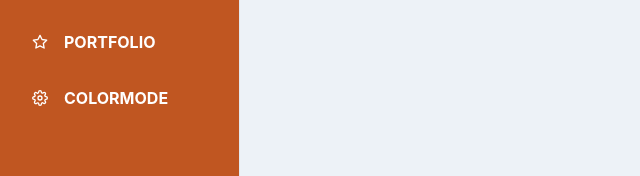
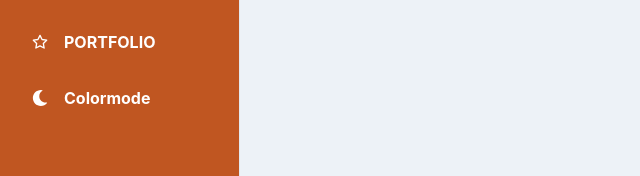
Before and after one commit to ashirk2013/portfolio-app, a React (Create React App) app in the folder webui/: page / in a window 1280 px wide. Shown: the part 434-610 px from the top of the page, without its empty margins (0-640 px from the left). Built offline with nearby package versions, Linux system fonts and the light colour scheme.

Commit message:
tweaking colormode

```diff
--- a/webui/src/ColorModeSwitcher.js
+++ b/webui/src/ColorModeSwitcher.js
@@ -1,23 +1,49 @@
 import React from 'react';
-import { useColorMode, useColorModeValue, IconButton } from '@chakra-ui/react';
+import { useColorMode, useColorModeValue, Icon, Text, Flex } from '@chakra-ui/react';
 import { FaMoon, FaSun } from 'react-icons/fa';
 
-export const ColorModeSwitcher = props => {
+export const ColorModeSwitcher = ({ icon, ...rest }) => {
   const { toggleColorMode } = useColorMode();
-  const text = useColorModeValue('dark', 'light');
+  const text = useColorModeValue('light', 'dark');
   const SwitchIcon = useColorModeValue(FaMoon, FaSun);
 
   return (
-    <IconButton
+    <Flex
+      align="center"
+      p="4"
+      mx="4"
+      borderRadius="lg"
+      role="group"
+      cursor="pointer"
+      _hover={{
+        bg: 'orange.500',
+        color: 'white',
+      }}
+    {...rest}
+    >
+      <Icon
+        color={'white'}
+        mr="4"
+        fontSize="16"
+        _groupHover={{
+          color: 'white',
+        }}
+        as={SwitchIcon}
+      />
+      <Text fontWeight={'bold'} color="white">
+        Colormode
+      </Text>
+      {/* <Button
         size="md"
         fontSize="lg"
         aria-label={`Switch to ${text} mode`}
-      variant="ghost"
+        variant="outline"
         color="current"
-      marginLeft="2"
         onClick={toggleColorMode}
         icon={<SwitchIcon />}
         {...props}
-    />
+        Color Mode
+      /> */}
+    </Flex>
   );
 };
--- /dev/null
+++ b/webui/src/components/MobileNav.jsx
@@ -0,0 +1,30 @@
+import { IconButton, Flex, useColorModeValue, Text } from '@chakra-ui/react';
+import { FiMenu } from 'react-icons/fi';
+
+const MobileNav = ({ onOpen, ...rest }) => {
+  return (
+    <Flex
+      ml={{ base: 0, md: 60 }}
+      px={{ base: 4, md: 24 }}
+      height="20"
+      alignItems="center"
+      bg={useColorModeValue('white', 'gray.900')}
+      borderBottomWidth="1px"
+      borderBottomColor={useColorModeValue('gray.200', 'gray.700')}
+      justifyContent="flex-start"
+      {...rest}
+    >
+      <IconButton
+        variant="outline"
+        onClick={onOpen}
+        aria-label="open menu"
+        icon={<FiMenu />}
+      />
+      <Text fontSize="2xl" ml="8" fontFamily="monospace" fontWeight="bold">
+        Logo
+      </Text>
+    </Flex>
+  );
+};
+
+export default MobileNav;
--- a/webui/src/components/SidebarContent.jsx
+++ b/webui/src/components/SidebarContent.jsx
@@ -3,24 +3,19 @@ import {
   Flex,
   Image,
   CloseButton,
+  Text,
   useColorModeValue,
 } from '@chakra-ui/react';
-import {
-  FiHome,
-  FiTrendingUp,
-  FiCompass,
-  FiStar,
-  FiSettings,
-} from 'react-icons/fi';
+import { FiHome, FiTrendingUp, FiCompass, FiStar } from 'react-icons/fi';
 
 import NavItem from './NavItem';
+import { ColorModeSwitcher } from '../ColorModeSwitcher';
 
 const LinkItems = [
   { name: 'HOME', icon: FiHome },
   { name: 'EXPERIENCE', icon: FiTrendingUp },
   { name: 'CV', icon: FiCompass },
   { name: 'PORTFOLIO', icon: FiStar },
-  { name: 'COLORMODE', icon: FiSettings },
 ];
 
 const SidebarContent = ({ onClose, ...rest }) => {
@@ -50,6 +45,7 @@ const SidebarContent = ({ onClose, ...rest }) => {
           <NavItem key={link.name} icon={link.icon} name={link.name} />
         ))}
       </Box>
+      <ColorModeSwitcher />
     </Box>
   );
 };
--- a/webui/src/components/SimpleSidebar.js
+++ b/webui/src/components/SimpleSidebar.js
@@ -1,23 +1,18 @@
 import React from 'react';
 import {
-  IconButton,
   Box,
-  Flex,
   useColorModeValue,
   Drawer,
   DrawerContent,
-  Text,
   useDisclosure,
 } from '@chakra-ui/react';
-import {
-  FiMenu,
-} from 'react-icons/fi';
 import { Outlet } from 'react-router-dom';
 
 import SidebarContent from './SidebarContent';
+import MobileNav from './MobileNav';
 
 
-export default function SimpleSidebar({ children }) {
+export default function SimpleSidebar() {
   const { isOpen, onOpen, onClose } = useDisclosure();
   return (
     <Box minH="100vh" bg={useColorModeValue('gray.100', 'gray.900')}>
@@ -46,29 +41,3 @@ export default function SimpleSidebar({ children }) {
     </Box>
   );
 }
-
-const MobileNav = ({ onOpen, ...rest }) => {
-  return (
-    <Flex
-      ml={{ base: 0, md: 60 }}
-      px={{ base: 4, md: 24 }}
-      height="20"
-      alignItems="center"
-      bg={useColorModeValue('white', 'gray.900')}
-      borderBottomWidth="1px"
-      borderBottomColor={useColorModeValue('gray.200', 'gray.700')}
-      justifyContent="flex-start"
-      {...rest}
-    >
-      <IconButton
-        variant="outline"
-        onClick={onOpen}
-        aria-label="open menu"
-        icon={<FiMenu />}
-      />
-      <Text fontSize="2xl" ml="8" fontFamily="monospace" fontWeight="bold">
-        Logo
-      </Text>
-    </Flex>
-  );
-};
```
Also changed, not shown: webui/src/components/NavItem.jsx (renamed from webui/src/components/NavItem.js), webui/src/components/Profile.jsx (renamed from webui/src/components/Profile.js). Lines whose indentation alone changed are shown as unchanged.
